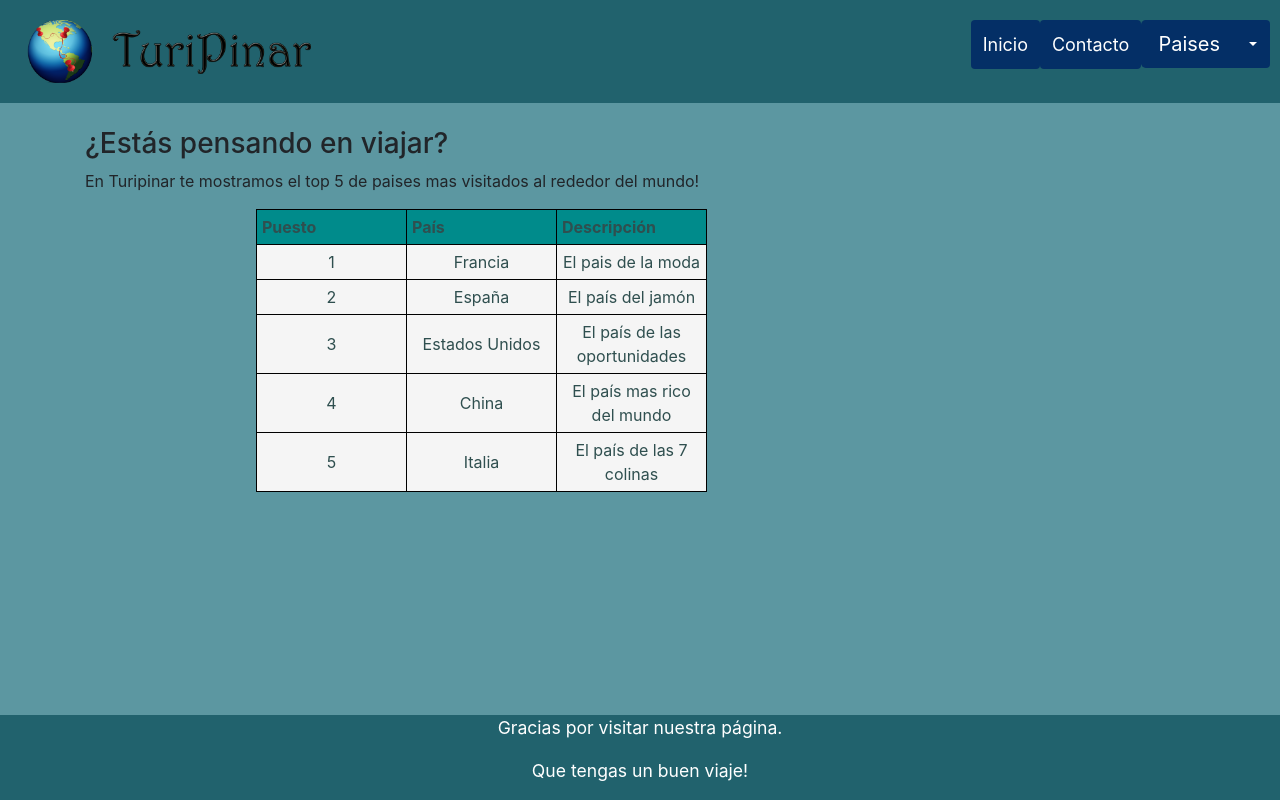
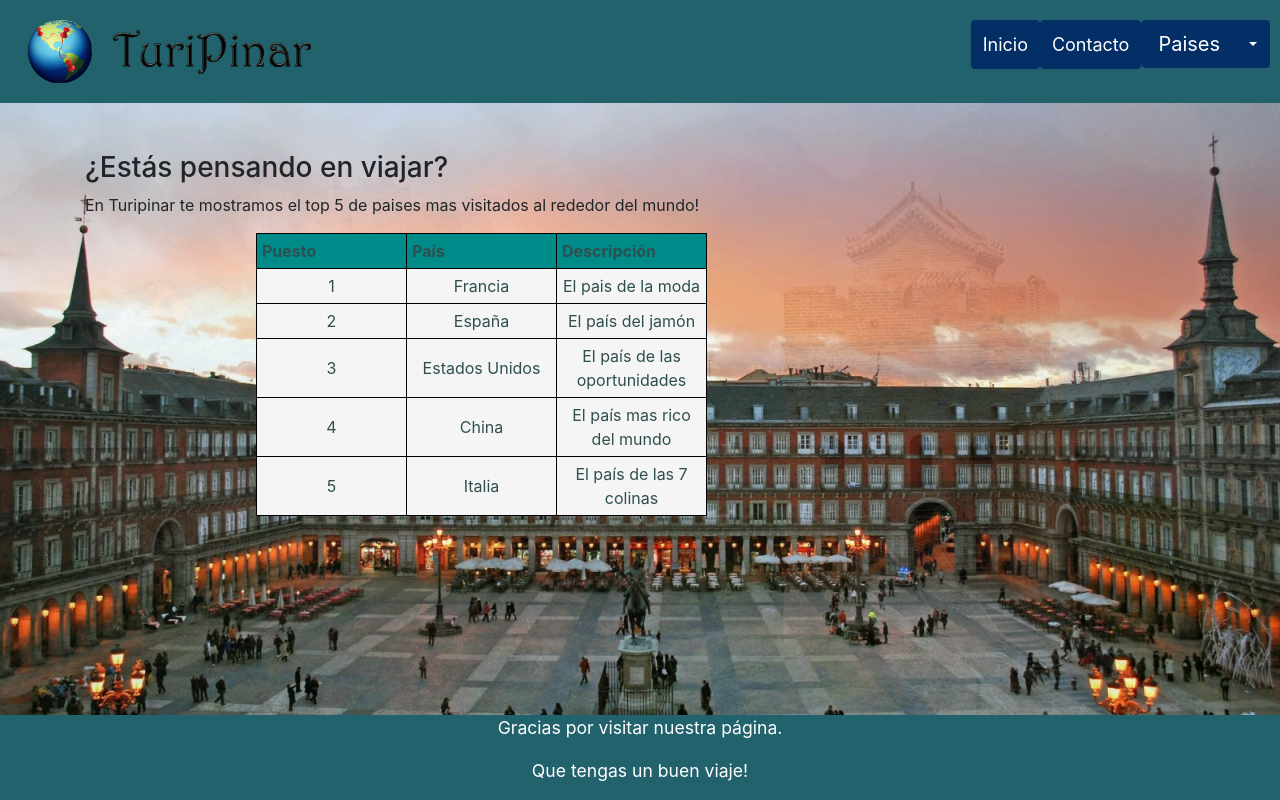
Before and after one commit to agus-aldunate/Proyecto1, a PHP site: page / in a window 1280 px wide. Run offline with PHP 8.4, Linux system fonts and the light colour scheme; some libraries are stand-ins or nearby versions.

Commit message:
slideshow

```diff
--- a/Index.html
+++ b/Index.html
@@ -11,8 +11,16 @@
 
 
 </head>
-<body>
+<body id="SLIDE_BG">
 <div id="header"></div>
+  <br>
+
+  <div style="text-align:center">
+    <span class="dot"></span>
+    <span class="dot"></span>
+    <span class="dot"></span>
+  </div>
+
 <div class="container">
   <br>
   <h3>¿Estás pensando en viajar?</h3>
--- a/css/diseño.css
+++ b/css/diseño.css
@@ -79,7 +79,6 @@ body.china{
 }
 body.eeuu{
   background-image: url("../imagenes/central.jpg");
-  background-repeat:no-repeat;
 }
 body.italia{
   background-image: url("../imagenes/torre.jpg");
@@ -90,3 +89,32 @@ body.francia{
 body.españa{
   background-image: url("../imagenes/plazaMayor.jpg");
 }
+
+#SLIDE_BG{
+  width: 100%;
+  height: 100vh;
+  background-position: center center;
+  background-size: cover;
+  background-repeat: no-repeat;
+  backface-visibility: hidden;
+  animation: slidebg 15s linear infinite 0s;
+  animation-timing-function: ease-in-out;
+}
+@keyframes slidebg{
+  0%{
+    background-image: url("../imagenes/eiffel.jpg");
+  }
+
+  25%{
+    background-image: url("../imagenes/murochino.jpg");
+  }
+  50%{
+    background-image: url("../imagenes/plazaMayor.jpg");
+  }
+  75%{
+    background-image: url("../imagenes/torre.jpg");
+  }
+  100%{
+    background-image: url("../imagenes/tokyo.jpg");
+  }
+}
```
Also changed, not shown: imagenes/tokyo.jpg (added).
